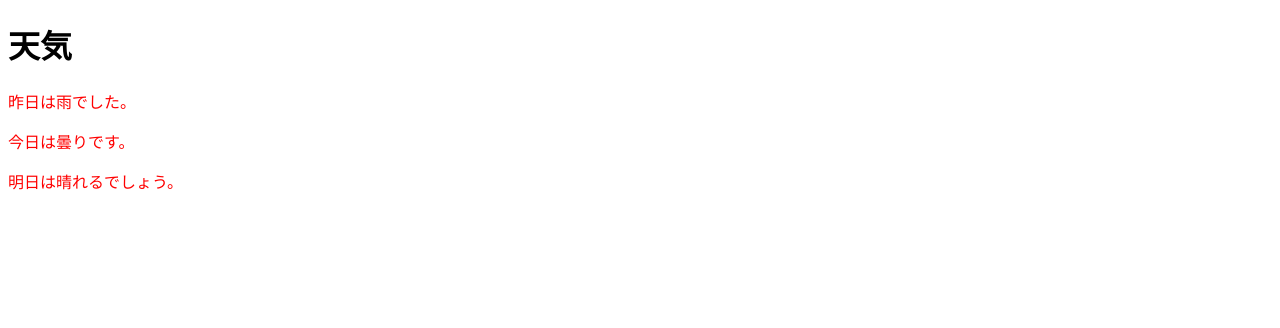
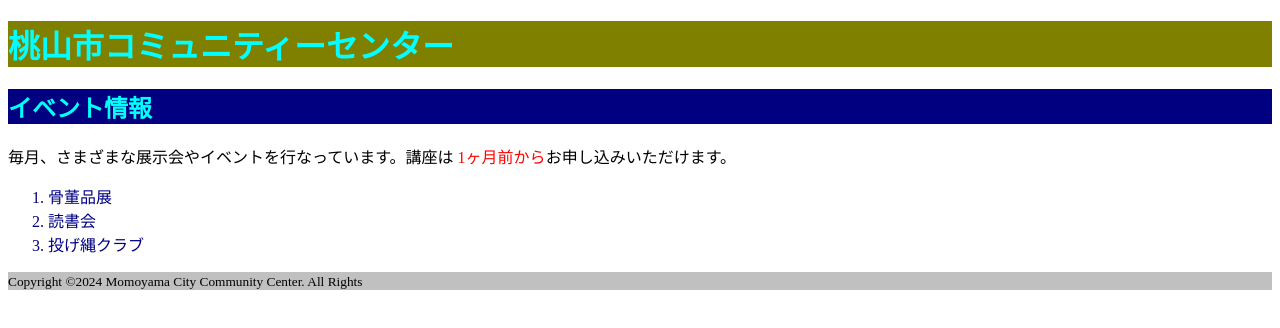
Before and after one commit to NEMOTO12345/html-study, a plain HTML site: page index.html in a window 1280 px wide. Drawn offline with Linux system fonts and the light colour scheme.

Commit message:
よくわかるHTML5＆CSS3（p35〜p49）

```diff
--- a/css/mystyle.css
+++ b/css/mystyle.css
@@ -1,3 +1,19 @@
-p{
-    color: #ff0000;
+h1{
+    color: aqua;
+    background-color: #000080;
 }
+
+footer{
+    background-color: #c0c0c0;
+}
+.subhead{
+    background-color: #808000;
+}
+
+.navy{
+    color: #000080;
+}
+
+.red{
+    color: red;
+}
--- a/index.html
+++ b/index.html
@@ -1,15 +1,28 @@
 <!DOCTYPE html>
-<html lang="en">
+<html lang="ja">
 <head>
     <meta charset="UTF-8">
     <meta name="viewport" content="width=device-width, initial-scale=1.0">
     <link rel="stylesheet" href="css/mystyle.css">
-    <title>Document</title>
+    <title>桃山市コミュニティセンター：イベント情報</title>
 </head>
 <body>
-    <h1>天気</h1>
-    <p>昨日は雨でした。</p>
-    <p>今日は曇りです。</p>
-    <p>明日は晴れるでしょう。</p>
+<header>
+    <h1 class="subhead">桃山市コミュニティーセンター</h1>
+</header>
+<article>
+    <h1>イベント情報</h1>
+    <p>毎月、さまざまな展示会やイベントを行なっています。講座は <span class="red">1ヶ月前から</span>お申し込みいただけます。</p>
+    <div class="navy">
+        <ol>
+            <li>骨董品展</li>
+            <li>読書会</li>
+            <li>投げ縄クラブ</li>
+        </ol>
+    </div>
+</article>
+<footer>
+    <small> Copyright &copy;2024 Momoyama City Community Center. All Rights</small>
+</footer>
 </body>
 </html>
```
